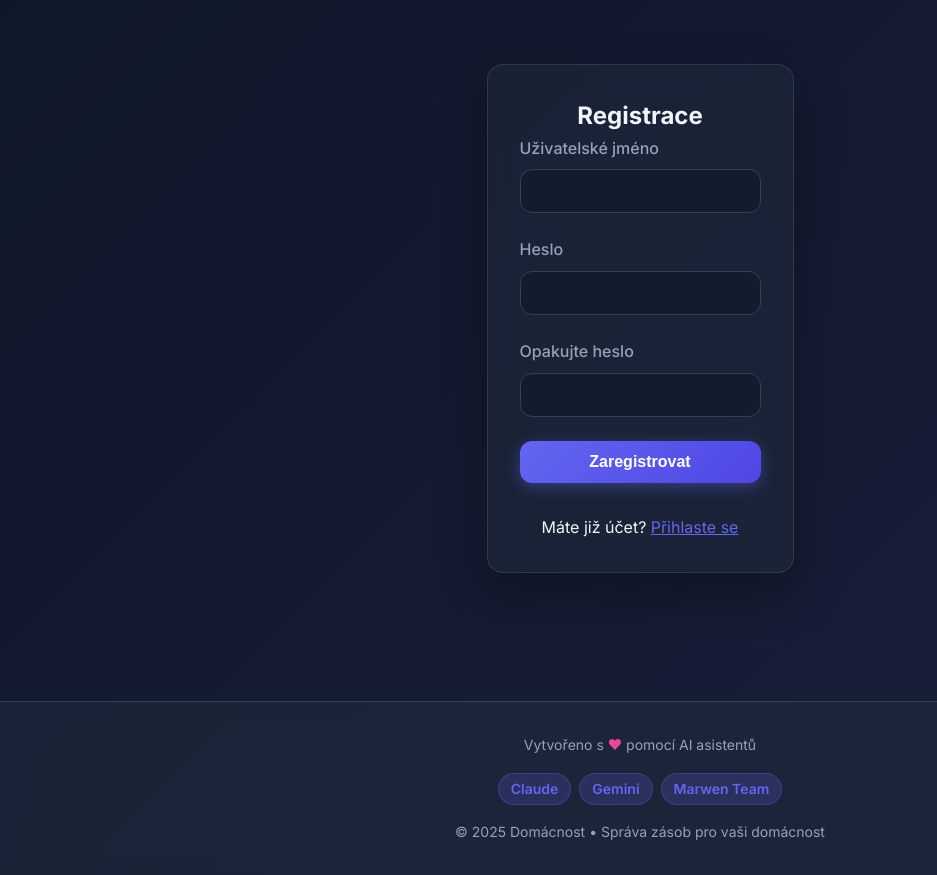
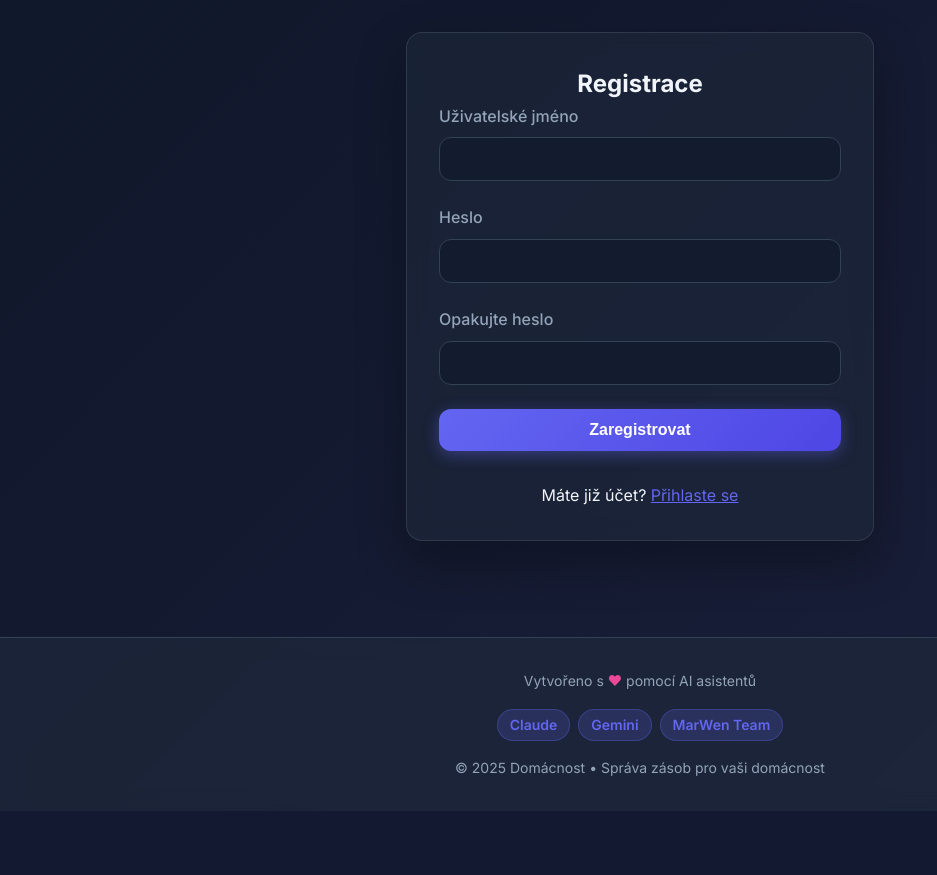
Before and after one commit to xSilence8x/Domacnost, a Flask app: page /auth/register in a window 1280 px wide. Shown: the part 103-978 px from the top of the page, without its empty margins (0-937 px from the left). After the commit the page ends 879 px from the top, so only its background shows below. Run offline with Flask 3, Linux system fonts and the light colour scheme.

Commit message:
CSS edited

```diff
--- a/app/forms.py
+++ b/app/forms.py
@@ -1,6 +1,6 @@
 from flask_wtf import FlaskForm
 from wtforms import StringField, PasswordField, BooleanField, SubmitField, FloatField, SelectField, ColorField
-from wtforms.validators import DataRequired, EqualTo, ValidationError, Length, NumberRange
+from wtforms.validators import DataRequired, EqualTo, ValidationError, Length, NumberRange, InputRequired
 from app.models import User, Kategorie
 
 # --- AUTENTIZACE FORMULÁŘE ---
@@ -33,14 +33,14 @@
     # --- ZMĚNA ZDE ---
     mnozstvi_v_baleni = FloatField(
         'Celkové množství (např. 3.0 = 3 balení, 0.5 = půl balení)',
-        validators=[DataRequired(), NumberRange(min=0.0, message="Hodnota musí být nezáporná")],
+        validators=[InputRequired(), NumberRange(min=0.0, message="Hodnota musí být nezáporná")],
         default=1.0
     )
 
     # --- A ZMĚNA ZDE ---
     minimum_pro_upozorneni = FloatField(
         'Limit docházení (např. 1.0)',
-        validators=[DataRequired(), NumberRange(min=0.0, message="Hodnota musí být nezáporná")],
+        validators=[InputRequired(), NumberRange(min=0.0, message="Hodnota musí být nezáporná")],
         default=0.25
     )
 
--- a/app/routes/inventory.py
+++ b/app/routes/inventory.py
@@ -29,7 +29,7 @@
         db.session.add(item)
         db.session.commit()
         flash(f'Položka "{item.nazev}" byla přidána do zásob.', 'success')
-        return redirect(url_for('main.low_stock'))
+        return redirect(url_for('main.all_inventory'))
 
     return render_template('inventory/add_edit.html', title='Přidat zásobu', form=form)
 
@@ -52,7 +52,7 @@
 
         db.session.commit()
         flash(f'Položka "{item.nazev}" byla aktualizována.', 'success')
-        return redirect(url_for('main.low_stock'))
+        return redirect(url_for('main.all_inventory'))
 
     # Předvyplnění formuláře při GET požadavku
     elif request.method == 'GET':
--- a/app/static/style.css
+++ b/app/static/style.css
@@ -379,6 +379,8 @@
   display: flex;
   align-items: center;
   gap: 1rem;
+  max-width: 100%;
+  word-wrap: break-word;
 }
 
 .alert-info {
@@ -493,7 +495,7 @@
     border-bottom: 1px solid var(--border);
   }
 
-  .mobile-card-row:last-child {
+  .mobile-card-row:last-of-type {
     border-bottom: none;
   }
 
@@ -512,7 +514,6 @@
     gap: 0.5rem;
     margin-top: 1rem;
     padding-top: 1rem;
-    border-top: 1px solid var(--border);
   }
 
   .mobile-card-actions .btn {
@@ -595,6 +596,19 @@
 @keyframes heartbeat {
   0%, 100% { transform: scale(1); }
   50% { transform: scale(1.1); }
+}
+
+/* Form Container */
+.form-container {
+  max-width: 500px !important;
+  margin: 0 auto;
+  width: 100%;
+  padding: 0 1rem;
+}
+
+.form-container .card {
+  width: 100%;
+  max-width: 100%;
 }
 
 /* Category Links with Colors */
--- a/app/templates/auth/login.html
+++ b/app/templates/auth/login.html
@@ -1,7 +1,8 @@
 {% extends "base.html" %}
 
 {% block content %}
-    <div style="max-width: 500px; margin: 2rem auto;">
+    <div class="form-container">
+
         <div class="card">
             <h2 class="text-center">Přihlášení</h2>
             <form action="" method="post" novalidate>
--- a/app/templates/auth/register.html
+++ b/app/templates/auth/register.html
@@ -1,7 +1,7 @@
 {% extends "base.html" %}
 
 {% block content %}
-    <div style="max-width: 500px; margin: 2rem auto;">
+    <div class="form-container">
         <div class="card">
             <h2 class="text-center">Registrace</h2>
             <form action="" method="post" novalidate>
--- a/app/templates/base.html
+++ b/app/templates/base.html
@@ -39,20 +39,23 @@
         </nav>
     </header>
 
-    <main class="container">
-
+    <main>
         {% with messages = get_flashed_messages(with_categories=true) %}
             {% if messages %}
+                <div style="max-width: 600px; margin: 0 auto; padding: 1rem 1rem 0 1rem;">
                     {% for category, message in messages %}
                         {% set category_map = {'success': 'alert-success', 'danger': 'alert-warning', 'info': 'alert-info'} %}
                         <div class="alert {{ category_map.get(category, 'alert-info') }}">
                             {{ message }}
                         </div>
                     {% endfor %}
+                </div>
             {% endif %}
         {% endwith %}
 
+        <div class="container">
             {% block content %}{% endblock %}
+        </div>
     </main>
 
     <footer>
@@ -63,7 +66,7 @@
             <div class="footer-team">
                 <span class="footer-badge">Claude</span>
                 <span class="footer-badge">Gemini</span>
-                <a href="https://mar6wen8.github.io/MarWen" target="_blank" class="footer-badge">Marwen Team</a>
+                <a href="https://mar6wen8.github.io/MarWen" target="_blank" class="footer-badge">MarWen Team</a>
             </div>
             <div class="footer-text">
                 © 2025 Domácnost • Správa zásob pro vaši domácnost
```
Also changed, not shown: app/templates/index.html (deleted). Lines whose indentation alone changed are shown as unchanged.
